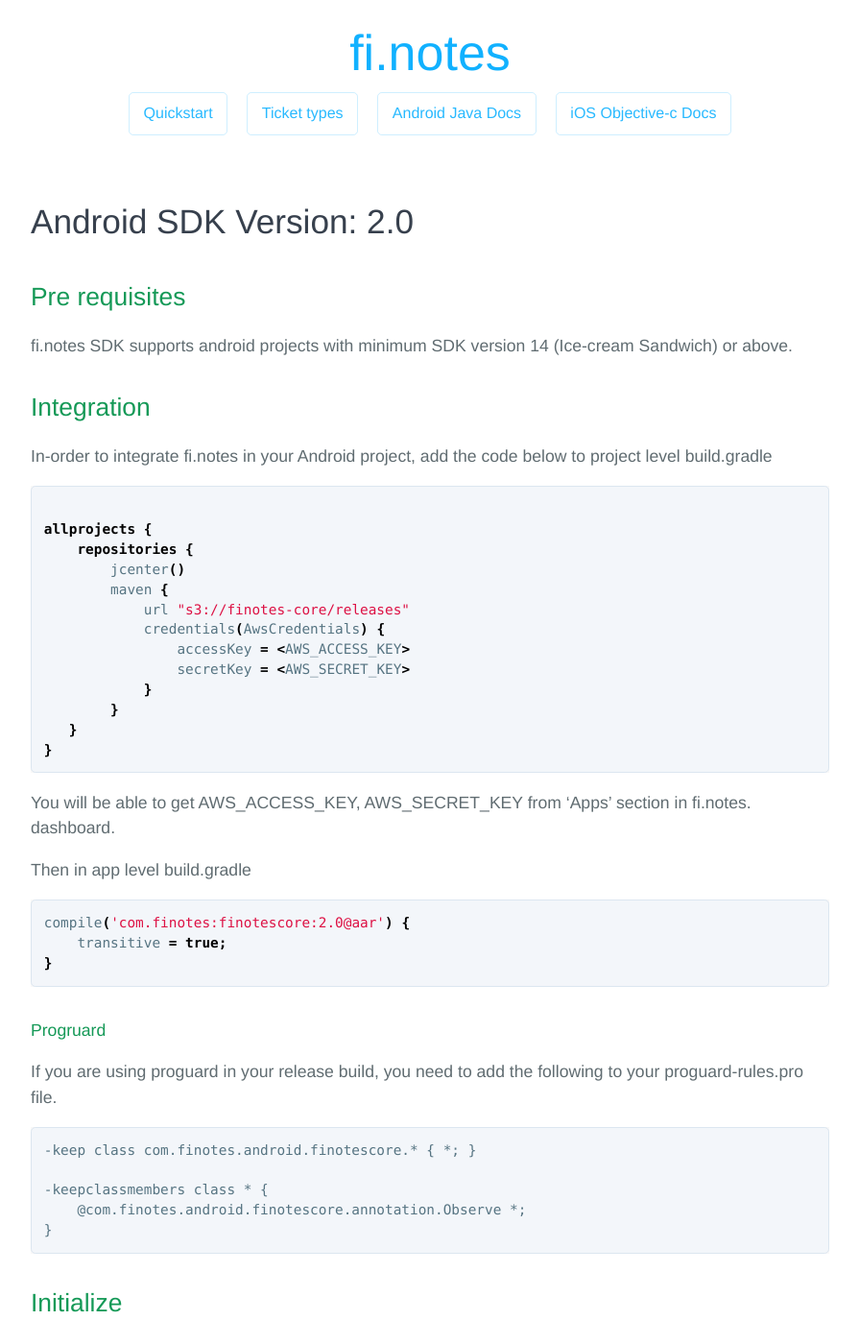
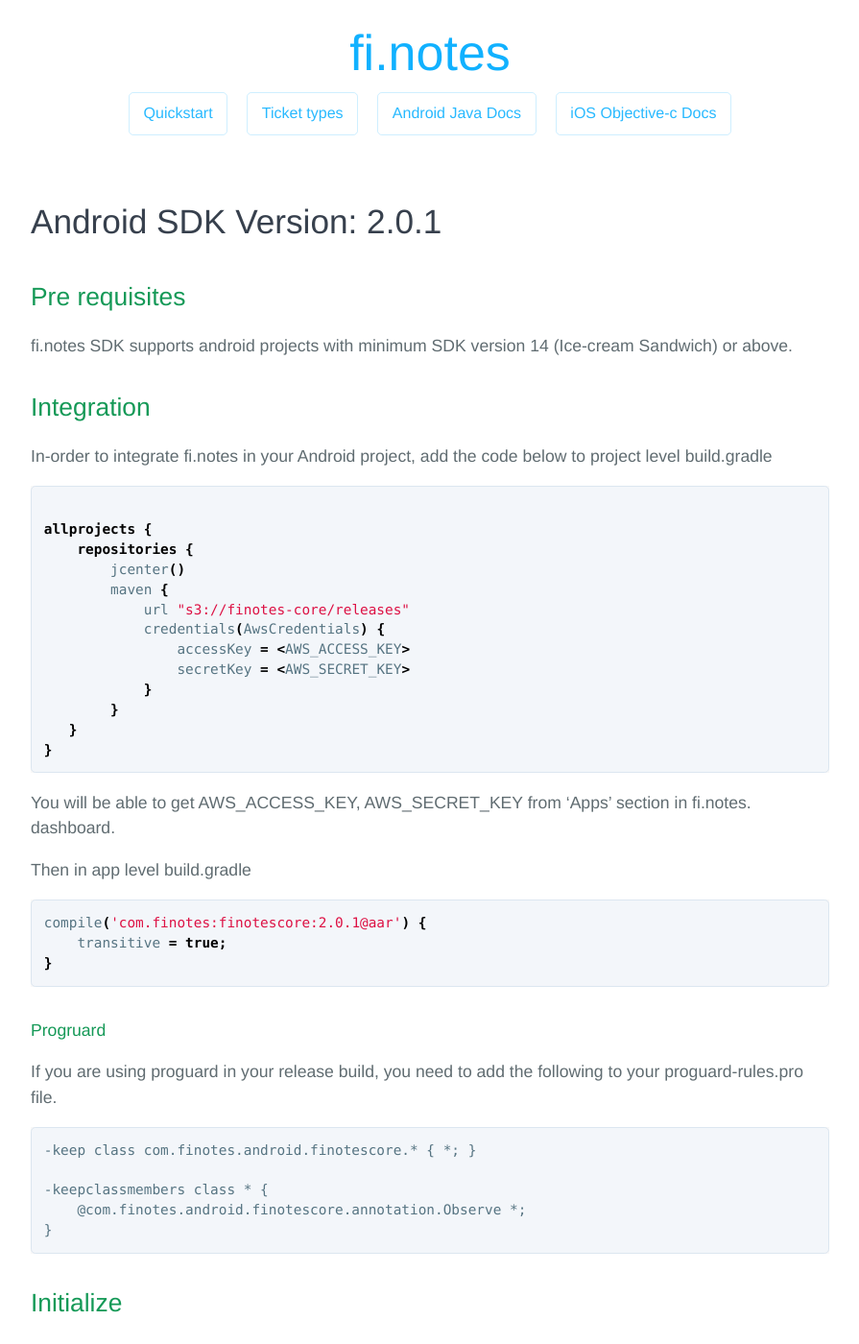
Before and after one commit to finotes/finotes.github.io, a Jekyll site: the page built from _posts/2018-01-19-android-java-docs.md, in a window 1280 px wide and 1400 px high. Shown: the whole window at 96% size, without its empty margins (192-1087 px from the left). Built offline with Jekyll 4.4.1, drawn with Linux system fonts in a browser that asks for light colours; some web fonts are replaced.

Commit message:
Update 2018-01-19-android-java-docs.md

````diff
--- a/_posts/2018-01-19-android-java-docs.md
+++ b/_posts/2018-01-19-android-java-docs.md
@@ -3,7 +3,7 @@ layout: post
 title: "Android SDK Documentation"
 ---
 
-# Android SDK Version: 2.0
+# Android SDK Version: 2.0.1
 
 ## Pre requisites
 
@@ -33,7 +33,7 @@ You will be able to get AWS_ACCESS_KEY, AWS_SECRET_KEY from 'Apps' section in fi
 
 Then in app level build.gradle
 ```gradle
-compile('com.finotes:finotescore:2.0@aar') {
+compile('com.finotes:finotescore:2.0.1@aar') {
     transitive = true;
 }
 ```
````
